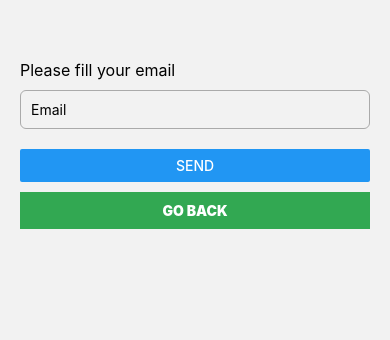
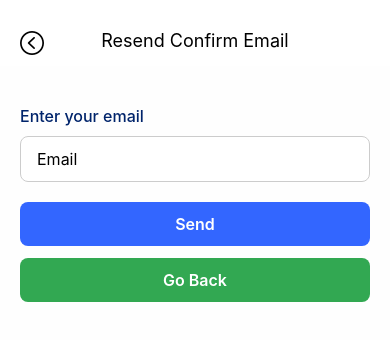
Before and after one commit to GDuyCats/mobile_capstone, a React Native app: screen /ResendGmailConfirm in a window 390 px wide. Shown: the top 340 px of the page. Built offline with nearby package versions, Linux system fonts and the light colour scheme; no server answers.

Commit message:
Nearly done

```diff
--- a/app/ResendGmailConfirm.tsx
+++ b/app/ResendGmailConfirm.tsx
@@ -1,6 +1,17 @@
 import React, { useState } from 'react';
-import { View, Text, TextInput, Button, Alert, ActivityIndicator, StyleSheet, TouchableOpacity } from 'react-native';
+import {
+  View,
+  Text,
+  TextInput,
+  Button,
+  Alert,
+  ActivityIndicator,
+  StyleSheet,
+  TouchableOpacity,
+  ScrollView,
+} from 'react-native';
 import axios from 'axios';
+import HeaderLayout from '../components/HeaderLayout';
 
 export default function ResendGmailConfirm({ navigation }: any) {
   const [email, setEmail] = useState('');
@@ -8,7 +19,7 @@ export default function ResendGmailConfirm({ navigation }: any) {
 
   const handleResend = async () => {
     if (!email) {
-      Alert.alert('Lỗi', 'Vui lòng nhập email');
+      Alert.alert('Error', 'Please fill your email');
       return;
     }
 
@@ -19,69 +30,96 @@ export default function ResendGmailConfirm({ navigation }: any) {
       );
 
       if (res.data.success) {
-        Alert.alert('Success', 'A confirm mail have been send !');
+        Alert.alert('Success', 'A confirm mail has been sent!');
       } else {
-        Alert.alert('Fail ', res.data.message || 'There is an error ');
+        Alert.alert('Failed', res.data.message || 'There is an error');
       }
     } catch (err: any) {
       console.log(err);
-      Alert.alert('Error', err?.response?.data?.message || 'Send Fail ');
+      Alert.alert('Error', err?.response?.data?.message || 'Send failed');
     } finally {
       setLoading(false);
     }
   };
 
   return (
-    <View style={styles.container}>
-      <Text style={styles.label}>Please fill your email</Text>
+    <View style={styles.wrapper}>
+      <HeaderLayout title={'Resend Confirm Email'} onBackPress={() => navigation.goBack()} />
+      <ScrollView contentContainerStyle={styles.container}>
+        <Text style={styles.label}>Enter your email</Text>
         <TextInput
           value={email}
           onChangeText={setEmail}
           placeholder="Email"
           style={styles.input}
           autoCapitalize="none"
+          keyboardType="email-address"
         />
         {loading ? (
-        <ActivityIndicator size="small" color="#000" />
+          <ActivityIndicator size="small" color="#3366FF" />
         ) : (
           <>
-          <Button title="Send" onPress={handleResend} />
-          <TouchableOpacity
-            style={
-              { backgroundColor: '#32a852',
-                alignItems: 'center',
-                padding: 10,
-                marginVertical: 10 }}
-            onPress={() => { navigation.goBack() }}>
-            <Text style={
-              { color: 'white',
-                fontWeight: 900
-              }}>
-              GO BACK
-            </Text>
+            <TouchableOpacity style={styles.sendButton} onPress={handleResend}>
+              <Text style={styles.sendButtonText}>Send</Text>
+            </TouchableOpacity>
+
+            <TouchableOpacity style={styles.backButton} onPress={() => navigation.goBack()}>
+              <Text style={styles.backButtonText}>Go Back</Text>
             </TouchableOpacity>
           </>
-
-
         )}
+      </ScrollView>
     </View>
   );
 }
 
 const styles = StyleSheet.create({
+  wrapper: {
+    flex: 1,
+    backgroundColor: '#fefefe',
+  },
   container: {
     padding: 20,
-    marginTop: 40
+    paddingTop: 40,
+    flexGrow: 1,
   },
   label: {
+    fontSize: 16,
+    fontWeight: '500',
     marginBottom: 10,
-    fontSize: 16
+    color: '#00246B',
   },
   input: {
     borderWidth: 1,
-    borderColor: '#aaa',
-    borderRadius: 6,
-    padding: 10,
-    marginBottom: 20
-  }
+    borderColor: '#ccc',
+    borderRadius: 8,
+    paddingVertical: 12,
+    paddingHorizontal: 16,
+    fontSize: 16,
+    marginBottom: 20,
+    backgroundColor: '#fff',
+  },
+  sendButton: {
+    backgroundColor: '#3366FF',
+    paddingVertical: 12,
+    borderRadius: 8,
+    alignItems: 'center',
+    marginBottom: 12,
+  },
+  sendButtonText: {
+    color: '#fff',
+    fontSize: 16,
+    fontWeight: '600',
+  },
+  backButton: {
+    backgroundColor: '#32a852',
+    paddingVertical: 12,
+    borderRadius: 8,
+    alignItems: 'center',
+  },
+  backButtonText: {
+    color: '#fff',
+    fontSize: 16,
+    fontWeight: '600',
+  },
 });
```
Lines whose indentation alone changed are shown as unchanged.
